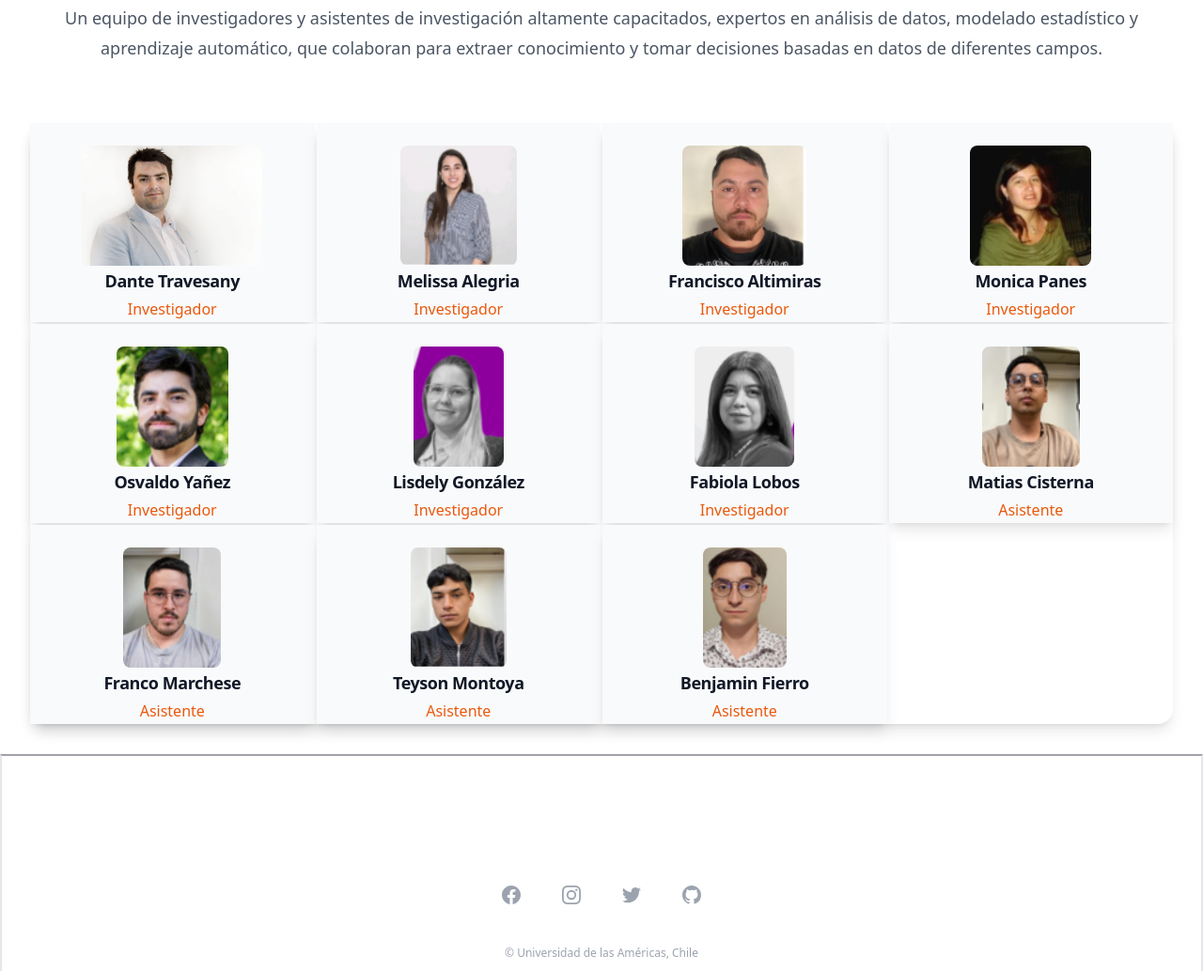
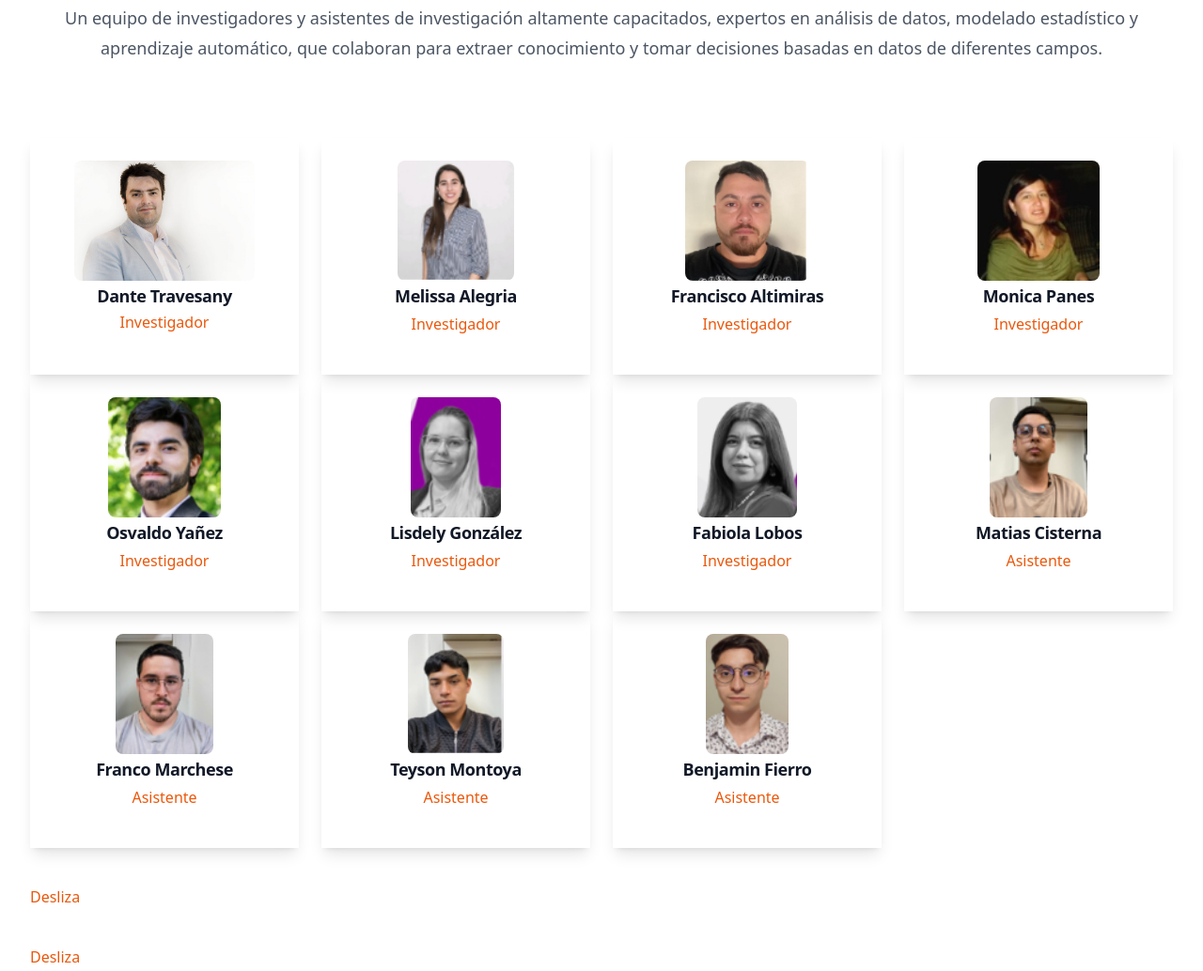
Before and after one commit to Franco-Marchese/nids-static, a website: page src/templates/team.html in a window 1280 px wide. Shown: the part 237-1271 px from the top of the page at 94% size. Drawn offline with Linux system fonts and the light colour scheme.

Commit message:
modificacion team en escritorio y mobil

```diff
--- a/src/templates/team.html
+++ b/src/templates/team.html
@@ -45,99 +45,100 @@
           </div>
           <!-- Vista escritorio -->
             <!-- Lista de investigadores -->
-            <ul role="list" class="hidden md:mt-16 md:grid md:grid-cols-4 md:gap-0.5 md:rounded-2xl md:text-center md:shadow-lg">
-              <li class="shadow-lg bg-gray-50 pt-6">
+
+            <ul role="list" class="pb-10 pt-16 grid gap-x-6 gap-y-10 md:grid-cols-4">
+              <li class="shadow-lg  pt-6 ">
                 <div class="text-center flex justify-center ">
                   <img class="h-32 object-contain rounded-lg" src="./img/investigadores/inv dante.jpg" alt="">
                 </div>
                 <div class="text-center ">
                   <a href="htmls/investigadores.html/dante.html" target=blank_ class="text-lg font-semibold leading-8 tracking-tight text-gray-900 hover:text-orange-600">Dante Travesany<span aria-hidden="true"></span></a>
                 </div>
-                <p class="text-base leading-7 text-center text-orange-600">Investigador</p>
+                <p class="text-base  text-center text-orange-600 pb-10">Investigador</p>
 
               </li>
-              <li class="shadow-lg bg-gray-50 pt-6">
+              <li class="shadow-lg  pt-6">
                 <div class="text-center flex justify-center ">
                   <img class="h-32 object-contain rounded-lg" src="./img/investigadores/inv melissa.png" alt="">
                 </div>
                 <div class="text-center ">
                   <a href="htmls/investigadores.html/melissa.html" target=blank_ class="text-lg font-semibold leading-8 tracking-tight text-gray-900 hover:text-orange-600">Melissa Alegria<span aria-hidden="true"></span></a>
                 </div>
-                <p class="text-base leading-7 text-center text-orange-600">Investigador</p>
+                <p class="text-base leading-7 text-center text-orange-600 ">Investigador</p>
 
               </li>
-              <li class="shadow-lg bg-gray-50 pt-6">
+              <li class="shadow-lg  pt-6">
                 <div class="text-center flex justify-center ">
                   <img class="h-32 object-contain rounded-lg" src="./img/investigadores/inv francisco.png" alt="">
                 </div>
                 <div class="text-center ">
                   <a href="htmls/investigadores.html/francisco.html" target=blank_ class="text-lg font-semibold leading-8 tracking-tight text-gray-900 hover:text-orange-600">Francisco Altimiras<span aria-hidden="true"></span></a>
                 </div>
-                <p class="text-base leading-7 text-center text-orange-600">Investigador</p>
+                <p class="text-base leading-7 text-center text-orange-600 pb-10">Investigador</p>
 
               </li>
-              <li class="shadow-lg bg-gray-50 pt-6">
+              <li class="shadow-lg  pt-6">
                 <div class="text-center flex justify-center ">
                   <img class="h-32 object-contain rounded-lg" src="./img/investigadores/inv monica.png" alt="">
                 </div>
                 <div class="text-center ">
                   <a href="htmls/investigadores.html/monica.html" target=blank_ class="text-lg font-semibold leading-8 tracking-tight text-gray-900 hover:text-orange-600">Monica Panes<span aria-hidden="true"></span></a>
                 </div>
-                <p class="text-base leading-7 text-center text-orange-600">Investigador</p>
+                <p class="text-base leading-7 text-center text-orange-600 pb-10">Investigador</p>
 
               </li>
-              <li class="shadow-lg bg-gray-50 pt-6">
+              <li class="shadow-lg  pt-6">
                 <div class="text-center flex justify-center ">
                   <img class="h-32 object-contain rounded-lg" src="./img/investigadores/inv osvaldo.png" alt="">
                 </div>
                 <div class="text-center ">
                   <a href="htmls/investigadores.html/osvaldo.html" target=blank_ class="text-lg font-semibold leading-8 tracking-tight text-gray-900 hover:text-orange-600">Osvaldo Yañez<span aria-hidden="true"></span></a>
                 </div>
-                <p class="text-base leading-7 text-center text-orange-600">Investigador</p>
+                <p class="text-base leading-7 text-center text-orange-600 pb-10">Investigador</p>
 
               </li>
-              <li class="shadow-lg bg-gray-50 pt-6">
+              <li class="shadow-lg  pt-6">
                 <div class="text-center flex justify-center ">
                   <img class="h-32 object-contain rounded-lg" src="./img/investigadores/inv lysdely.png" alt="">
                 </div>
                 <div class="text-center ">
                   <a href="htmls/investigadores.html/lisdely.html" target=blank_ class="text-lg font-semibold leading-8 tracking-tight text-gray-900 hover:text-orange-600">Lisdely González<span aria-hidden="true"></span></a>
                 </div>
-                <p class="text-base leading-7 text-center text-orange-600">Investigador</p>
+                <p class="text-base leading-7 text-center text-orange-600 pb-10">Investigador</p>
 
               </li>
-              <li class="shadow-lg bg-gray-50 pt-6">
+              <li class="shadow-lg  pt-6">
                 <div class="text-center flex justify-center ">
                   <img class="h-32 object-contain rounded-lg" src="./img/investigadores/inv fabiola.png" alt="">
                 </div>
                 <div class="text-center ">
                   <a href="htmls/investigadores.html/fabiola.html" target=blank_ class="text-lg font-semibold leading-8 tracking-tight text-gray-900 hover:text-orange-600">Fabiola Lobos<span aria-hidden="true"></span></a>
                 </div>
-                <p class="text-base leading-7 text-center text-orange-600">Investigador</p>
+                <p class="text-base leading-7 text-center text-orange-600 pb-10">Investigador</p>
 
               </li>
             <!-- Lista de asistentes -->
-            <li class="shadow-lg bg-gray-50 pt-6">
+            <li class="shadow-lg  pt-6">
               <div class="text-center flex justify-center ">
                 <img class="h-32 object-contain rounded-lg" src="./img/asistentes/as matias.png" alt="">
               </div>
               <div class="text-center ">
                 <a href="htmls/asistentes.html/matias.html" target=blank_ class="text-lg font-semibold leading-8 tracking-tight text-gray-900 hover:text-orange-600">Matias Cisterna<span aria-hidden="true"></span></a>
               </div>
-              <p class="text-base leading-7 text-center text-orange-600">Asistente</p>
+              <p class="text-base leading-7 text-center text-orange-600 pb-10">Asistente</p>
 
             </li>
-            <li class="shadow-lg bg-gray-50 pt-6">
+            <li class="shadow-lg  pt-6">
               <div class="text-center flex justify-center ">
                 <img class="h-32 object-contain rounded-lg" src="./img/asistentes/as franco.png" alt="">
               </div>
               <div class="text-center ">
                 <a href="htmls/asistentes.html/franco.html" target=blank_ class="text-lg font-semibold leading-8 tracking-tight text-gray-900 hover:text-orange-600">Franco Marchese<span aria-hidden="true"></span></a>
               </div>
-              <p class="text-base leading-7 text-center text-orange-600">Asistente</p>
+              <p class="text-base leading-7 text-center text-orange-600 pb-10">Asistente</p>
 
             </li>
-            <li class="shadow-lg bg-gray-50 pt-6">
+            <li class="shadow-lg  pt-6">
               <div class="text-center flex justify-center ">
                 <img class="h-32 object-contain rounded-lg" src="./img/asistentes/as teyson.png" alt="">
               </div>
@@ -145,22 +146,23 @@
               <div class="text-center ">
                 <a href="htmls/asistentes.html/teyson.html" target=blank_ class="text-lg font-semibold leading-8 tracking-tight text-gray-900 hover:text-orange-600">Teyson Montoya<span aria-hidden="true"></span></a>
               </div>
-              <p class="text-base leading-7 text-center text-orange-600">Asistente</p>
+              <p class="text-base leading-7 text-center text-orange-600 pb-10">Asistente</p>
 
             </li>
-            <li class="shadow-lg bg-gray-50 pt-6">
+            <li class="shadow-lg pt-6">
               <div class="text-center flex justify-center ">
                 <img class="h-32 object-contain rounded-lg" src="./img/asistentes/as benja.png" alt="">
               </div>
               <div class="text-center ">
                 <a href="htmls/asistentes.html/benjamin.html" target=blank_ class="text-lg font-semibold leading-8 tracking-tight text-gray-900 hover:text-orange-600">Benjamin Fierro<span aria-hidden="true"></span></a>
               </div>
-              <p class="text-base leading-7 text-center text-orange-600">Asistente</p>
+              <p class="text-base leading-7 text-center text-orange-600 pb-10">Asistente</p>
             </li>
-            </ul>
+          </ul>
 
           <!-- Vista mobil -->
           <!-- Lista de investigadores -->
+          <p class="text-orange-600">Desliza</p>
           <h3 class="mt-4 font-semibold text-center md:hidden">Investigadores</h3>
           <ul role="list" class="p-3 mt-1 flex flex-row overflow-x-auto snap-x gap-1.5 rounded-2xl text-center shadow-lg md:hidden">
             <li class="shadow-lg bg-gray-50 pt-6 min-w-[75%] snap-center">
@@ -221,6 +223,9 @@
             </li>
           </ul>
           <!-- Lista de asistentes -->
+          <div class="pt-10">
+            <p class="text-orange-600">Desliza </p>
+          </div>
           <h3 class="mt-4 font-semibold text-center md:hidden">Asistentes</h3>
           <ul role="list" class="p-3 mt-1 flex flex-row overflow-x-auto snap-x gap-1.5 rounded-2xl text-center shadow-lg md:hidden">
             <li class="shadow-lg bg-gray-50 pt-6 min-w-[75%] snap-center">
```
